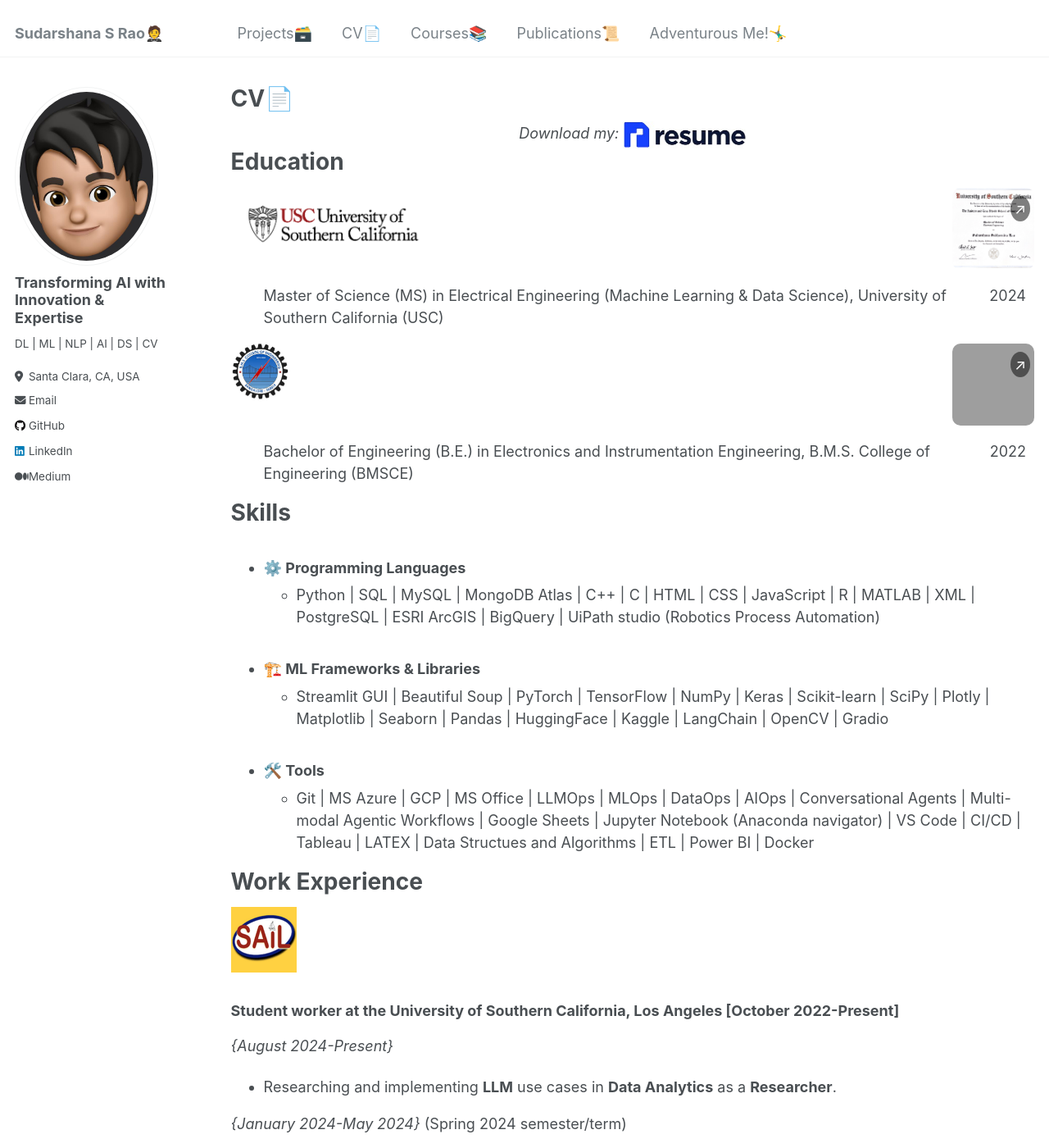
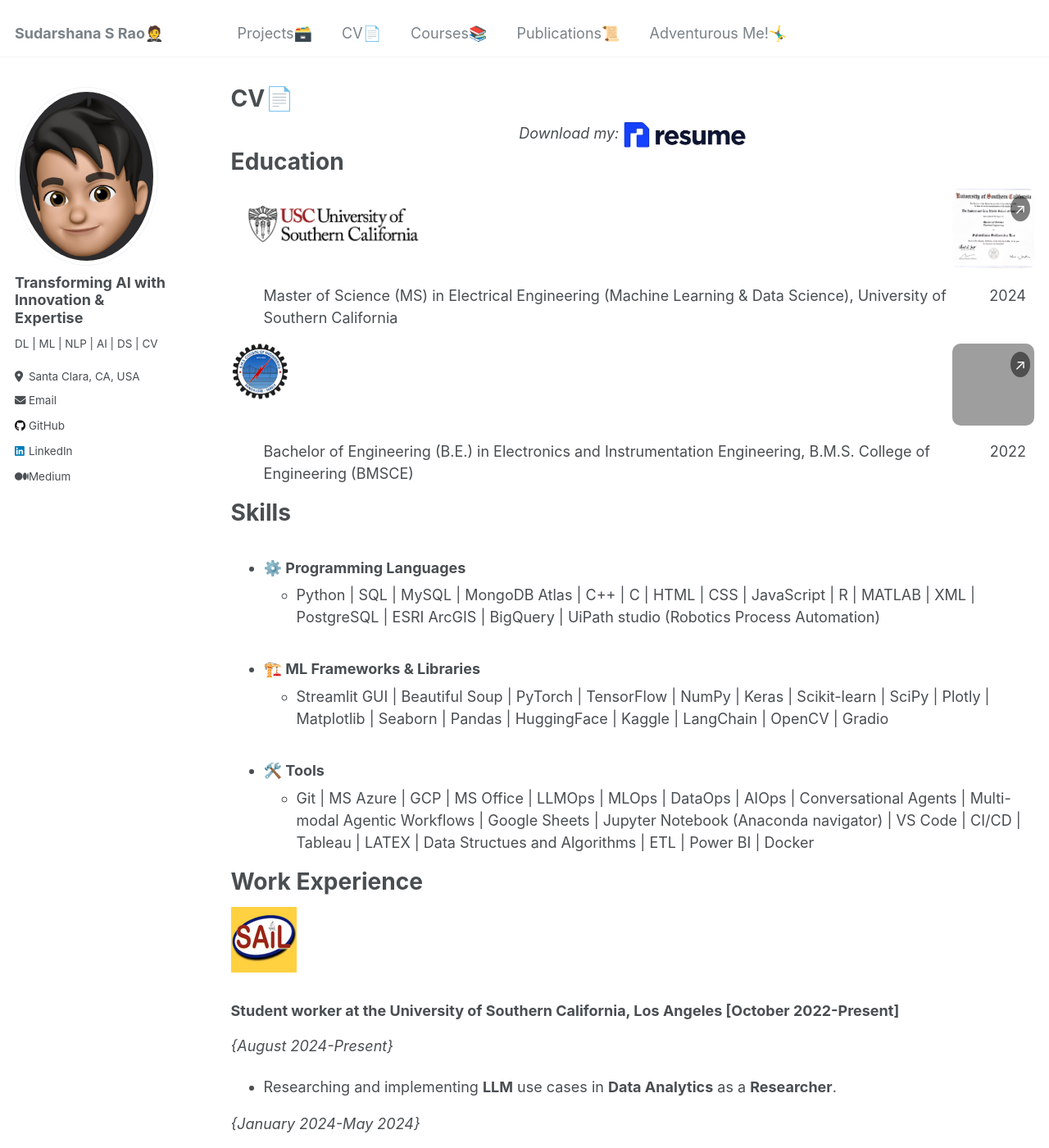
Before and after one commit to SudarshanaSRao/SudarshanaSRao.github.io, a Jekyll site: the page built from _pages/cv.md, in a window 1280 px wide and 1400 px high. Shown: the whole window at 82% size. Built offline with Jekyll 4.4.1, drawn with Linux system fonts in a browser that asks for light colours; grey boxes are pictures that could not be loaded.

Commit message:
Update cv.md

```diff
--- a/_pages/cv.md
+++ b/_pages/cv.md
@@ -155,7 +155,7 @@
   <div>
     <ul>
       <li>
-        <span>Master of Science (MS) in Electrical Engineering (Machine Learning & Data Science), University of Southern California (USC)</span>
+        <span>Master of Science (MS) in Electrical Engineering (Machine Learning & Data Science), University of Southern California</span>
         <span>2024</span>
       </li>
     </ul>
@@ -339,7 +339,7 @@
 _{August 2024-Present}_
 * Researching and implementing **LLM** use cases in **Data Analytics** as a **Researcher**.
 
-_{January 2024-May 2024}_ (Spring 2024 semester/term)
+_{January 2024-May 2024}_
 * **Course Producer** for the **Database Systems (CSCI-585) course** under [Prof. Saty](https://viterbi.usc.edu/directory/faculty/Raghavachary/Saty) [Raghavachary's](https://www.linkedin.com/in/satychary/) guidance.
 * Held office hours, mentored, and evaluated homework and exams for a class of 300 students.
 
```
